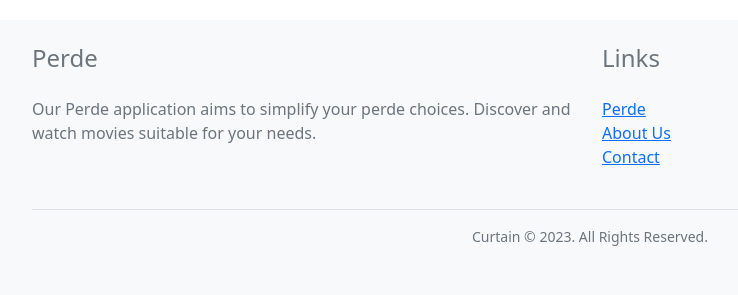
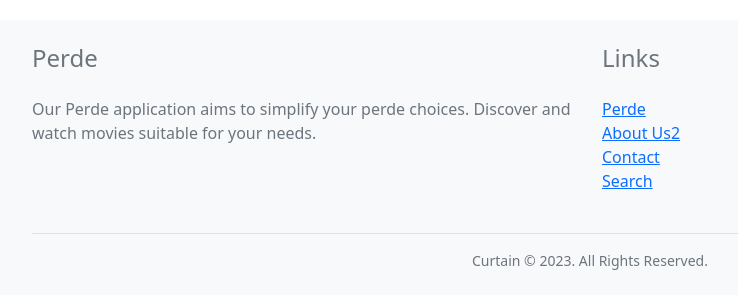
Before and after one commit to cagriaktpe/perde, a Django app: page / in a window 1280 px wide. Shown: the part 4706-5001 px from the top of the page, without its empty margins (50-788 px from the left). Before the commit the page ends 4952 px from the top, so only its background shows below. Run offline with Django 4.2, Linux system fonts and the light colour scheme; data comes from the database, SQL or seed files in the repository; parts of the project's set-up code (start-up, migrations or seed data) failed here and were passed over.

Commit message:
Update base.html

```diff
--- a/perde/HomeApp/templates/base.html
+++ b/perde/HomeApp/templates/base.html
@@ -36,6 +36,9 @@
                     <li class="nav-item">
                         <a class="nav-link active" href="{% url 'aboutus' %}">Contact</a>
                     </li>
+                    <li class="nav-item">
+                        <a class="nav-link active" href="{% url 'searchMovie' %}">Search</a>
+                    </li>
                 </ul>
                 <ul class="navbar-nav ms-auto">
                     {% if user.is_authenticated %}
@@ -72,8 +75,9 @@
               <h4 class="text-muted mb-4">Links</h4>
               <ul class="list-unstyled text-muted">
                 <li><a href="{% url 'home' %}">Perde</a></li>
-                <li><a href="{% url 'aboutus' %}">About Us</a></li>
+                <li><a href="{% url 'aboutus' %}">About Us2</a></li>
                 <li><a href="{% url 'aboutus' %}">Contact</a></li>
+                <li><a href="{% url 'searchMovie' %}">Search</a></li>
               </ul>
             </div>
           </div>
```
